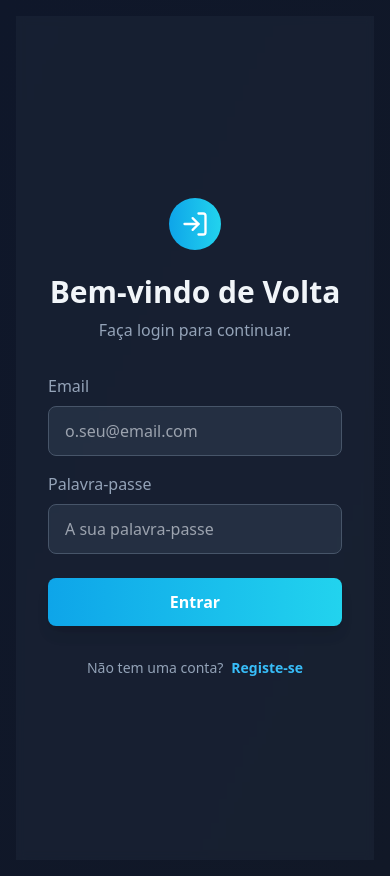
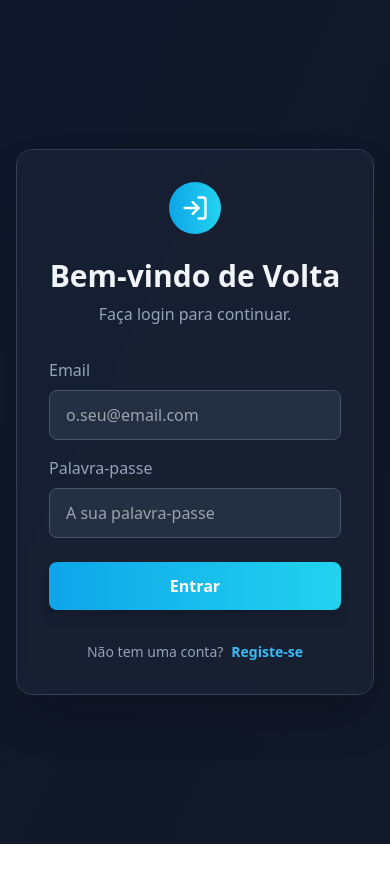
Before and after one commit to AgnesMillie/eventflow-platform, a React (Vite) app in the folder frontend/: page / in a window 390 px wide. After the commit the page ends 844 px from the top, so only its background shows below. Built offline with nearby package versions, Linux system fonts and the light colour scheme.

Commit message:
feat(frontend): implement auth state management with localStorage

```diff
--- a/frontend/src/App.tsx
+++ b/frontend/src/App.tsx
@@ -1,49 +1,52 @@
-import { useState } from 'react';
-import { RegisterForm } from './components/RegisterForm';
-import { LoginForm } from './components/LoginForm';
-import { AuthFormToggle } from './components/AuthFormToggle';
+import { useState, useEffect } from 'react';
+import { AuthPage } from './pages/AuthPage';
+import { Dashboard } from './pages/Dashboard';
+
+// A chave que usaremos para guardar o token no localStorage
+const TOKEN_KEY = 'eventflow-auth-token';
 
 function App() {
-  // Estado para controlar se estamos a ver o formulário de login ou registo
-  const [isLoginView, setIsLoginView] = useState(true);
+  // 1. Estado para guardar o token. Inicia como null.
+  const [token, setToken] = useState<string | null>(null);
 
-  const handleLoginSuccess = (token: string) => {
-    // Por agora, vamos apenas mostrar um alerta e o token na consola.
-    // Na próxima fase, guardaremos o token e redirecionaremos o utilizador.
-    alert('Login bem-sucedido!');
-    console.log('Token de Acesso:', token);
+  // 2. useEffect: Executa UMA VEZ quando a aplicação carrega.
+  useEffect(() => {
+    // Tenta ler o token do localStorage.
+    const storedToken = localStorage.getItem(TOKEN_KEY);
+    if (storedToken) {
+      // Se encontrar um token, atualiza o nosso estado.
+      setToken(storedToken);
+    }
+  }, []); // O array vazio [] garante que isto só executa na montagem inicial.
+
+  const handleLoginSuccess = (newToken: string) => {
+    // 3. Quando o login tem sucesso:
+    // a) Guarda o token no localStorage para persistir a sessão.
+    localStorage.setItem(TOKEN_KEY, newToken);
+    // b) Atualiza o estado do token, o que fará a página mudar para o Dashboard.
+    setToken(newToken);
+  };
+
+  const handleLogout = () => {
+    // 4. Quando o utilizador faz logout:
+    // a) Remove o token do localStorage.
+    localStorage.removeItem(TOKEN_KEY);
+    // b) Define o estado do token como null, o que fará a página mudar para a AuthPage.
+    setToken(null);
   };
 
   return (
+    // O container principal define o fundo
     <main className="bg-gradient-to-br from-slate-900 to-gray-900 min-h-screen w-full flex items-center justify-center text-white lg:p-0 p-4">
-      <div className="w-full min-h-screen grid grid-cols-1 md:grid-cols-2">
-        <div className="p-10 md:p-12 lg:p-20 bg-slate-800/30 backdrop-blur-sm hidden md:flex flex-col justify-center">
-          <div className="mb-6">
-            <div className="bg-gradient-to-r from-sky-500 to-cyan-400 w-16 h-16 flex items-center justify-center rounded-2xl">
-              <svg xmlns="http://www.w3.org/2000/svg" width="36" height="36" viewBox="0 0 24 24" fill="none" stroke="currentColor" strokeWidth="2" strokeLinecap="round" strokeLinejoin="round" className="text-white"><path d="M8 2v4"/><path d="M16 2v4"/><rect width="18" height="18" x="3" y="4" rx="2"/><path d="M3 10h18"/></svg>
-            </div>
-          </div>
-          <h1 className="text-4xl lg:text-5xl font-bold text-white mb-4 leading-tight">EventFlow</h1>
-          <p className="text-slate-300 text-lg lg:text-xl">A sua plataforma completa para criar, gerir e descobrir eventos incríveis.</p>
-        </div>
 
-        <div className="p-8 md:p-12 lg:p-20 bg-slate-800/50 backdrop-blur-sm flex flex-col justify-center">
-          <div className="w-full max-w-md mx-auto">
-            {/* Renderização condicional: mostra o Login ou o Registo */}
-            {isLoginView ? (
-              <LoginForm onLoginSuccess={handleLoginSuccess} />
-            ) : (
-              <RegisterForm />
-            )}
+      {/* 5. Renderização Condicional */}
+      {/* Se existe um token, mostra o Dashboard. Se não, mostra a AuthPage. */}
+      {token ? (
+        <Dashboard onLogout={handleLogout} />
+      ) : (
+        <AuthPage onLoginSuccess={handleLoginSuccess} />
+      )}
 
-            {/* Componente para alternar entre as visualizações */}
-            <AuthFormToggle
-              isLoginView={isLoginView}
-              toggleView={() => setIsLoginView(!isLoginView)}
-            />
-          </div>
-        </div>
-      </div>
     </main>
   );
 }
--- /dev/null
+++ b/frontend/src/pages/AuthPage.tsx
@@ -0,0 +1,45 @@
+import { useState } from 'react';
+import { RegisterForm } from '../components/RegisterForm';
+import { LoginForm } from '../components/LoginForm';
+import { AuthFormToggle } from '../components/AuthFormToggle';
+
+interface AuthPageProps {
+  onLoginSuccess: (token: string) => void;
+}
+
+export function AuthPage({ onLoginSuccess }: AuthPageProps) {
+  const [isLoginView, setIsLoginView] = useState(true);
+
+  return (
+    // Card principal com layout de duas colunas
+    <div className="w-full max-w-5xl lg:max-w-full lg:h-screen mx-auto grid grid-cols-1 md:grid-cols-2 rounded-2xl lg:rounded-none shadow-2xl overflow-hidden border border-slate-700 lg:border-none">
+
+      {/* Coluna Esquerda: Branding & Informação */}
+      <div className="p-10 md:p-12 lg:p-20 bg-slate-800/30 backdrop-blur-sm hidden md:flex flex-col justify-center">
+        <div className="mb-6">
+          <div className="bg-gradient-to-r from-sky-500 to-cyan-400 w-16 h-16 flex items-center justify-center rounded-2xl">
+            <svg xmlns="http://www.w3.org/2000/svg" width="36" height="36" viewBox="0 0 24 24" fill="none" stroke="currentColor" strokeWidth="2" strokeLinecap="round" strokeLinejoin="round" className="text-white"><path d="M8 2v4"/><path d="M16 2v4"/><rect width="18" height="18" x="3" y="4" rx="2"/><path d="M3 10h18"/></svg>
+          </div>
+        </div>
+        <h1 className="text-4xl lg:text-5xl font-bold text-white mb-4 leading-tight">EventFlow</h1>
+        <p className="text-slate-300 text-lg lg:text-xl">A sua plataforma completa para criar, gerir e descobrir eventos incríveis.</p>
+      </div>
+
+      {/* Coluna Direita: Formulário */}
+      <div className="p-8 md:p-12 lg:p-20 bg-slate-800/50 backdrop-blur-sm flex flex-col justify-center">
+        <div className="w-full max-w-md mx-auto">
+          {isLoginView ? (
+            <LoginForm onLoginSuccess={onLoginSuccess} />
+          ) : (
+            <RegisterForm />
+          )}
+
+          <AuthFormToggle
+            isLoginView={isLoginView}
+            toggleView={() => setIsLoginView(!isLoginView)}
+          />
+        </div>
+      </div>
+    </div>
+  );
+}
--- /dev/null
+++ b/frontend/src/pages/Dashboard.tsx
@@ -0,0 +1,18 @@
+interface DashboardProps {
+  onLogout: () => void;
+}
+
+export function Dashboard({ onLogout }: DashboardProps) {
+  return (
+    <div className="w-full max-w-4xl mx-auto p-8 text-center">
+      <h1 className="text-4xl font-bold text-sky-400 mb-4">Bem-vindo ao EventFlow!</h1>
+      <p className="text-slate-300 text-lg mb-8">A sua sessão está ativa. Em breve, poderá ver e gerir os seus eventos aqui.</p>
+      <button
+        onClick={onLogout}
+        className="bg-red-600 hover:bg-red-700 text-white font-bold py-3 px-6 rounded-lg shadow-lg transition-all duration-300 ease-in-out transform hover:scale-105"
+      >
+        Terminar Sessão (Logout)
+      </button>
+    </div>
+  );
+}
```
